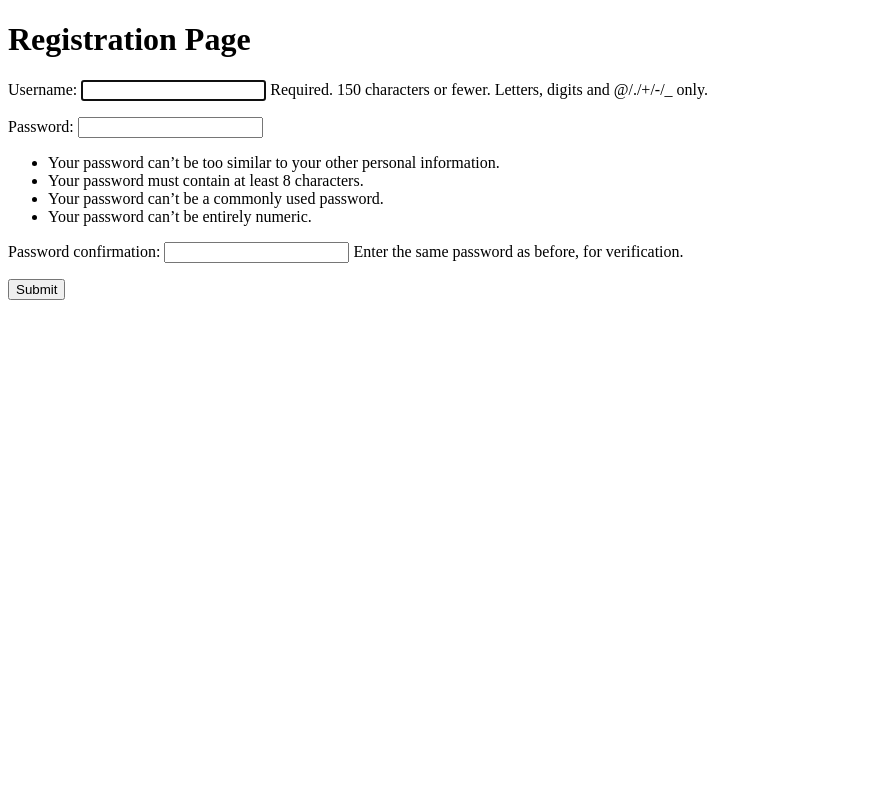
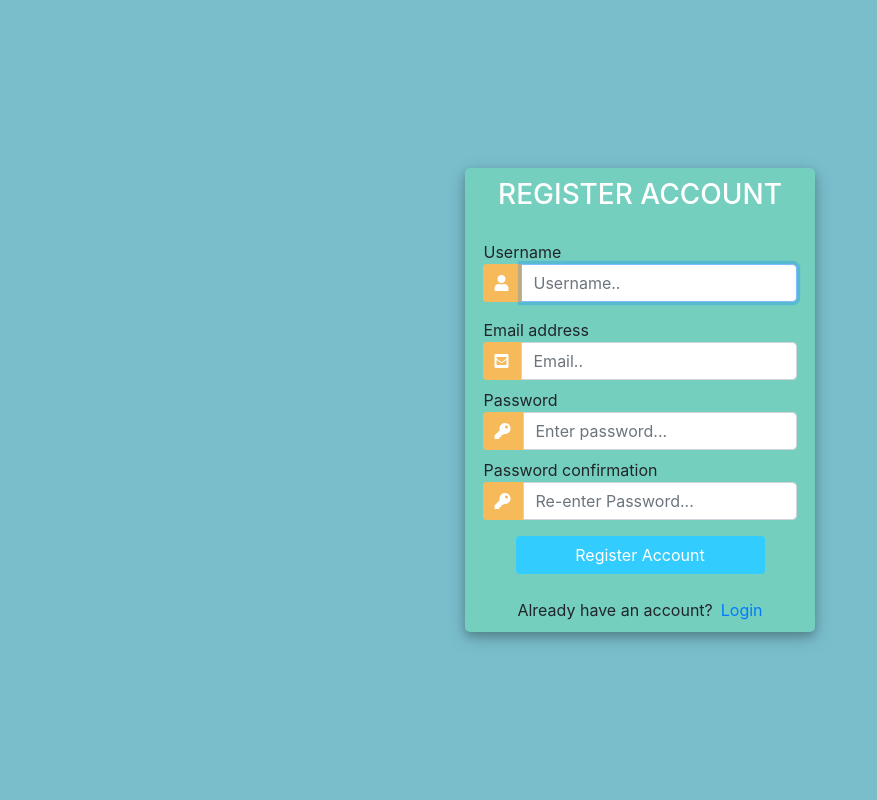
Before and after one commit to mdshahadothosen2001/Project-List, a Django app: page /accounts/register/ in a window 1280 px wide. Shown: the whole page, without its empty margins (0-877 px from the left). Run offline with Django 4.2, Linux system fonts and the light colour scheme; some libraries are stand-ins or nearby versions.

Commit message:
fea: create form for register.
1.before created one login form use default form, now create customize field and ui.

2.here two login form one is template form and another is making object form.

```diff
--- /dev/null
+++ b/login_system/accounts/templates/accounts/forms.py
@@ -0,0 +1,10 @@
+
+from django.contrib.auth.forms import UserCreationForm
+from django import forms
+from django.contrib.auth.models import User
+
+
+class UserForm(UserCreationForm):
+    class Meta:
+        model = User
+        fields = ['username', 'email', 'password1', 'password2']
--- a/login_system/accounts/templates/accounts/register.html
+++ b/login_system/accounts/templates/accounts/register.html
@@ -1,16 +1,165 @@
+
+
+
+
+
 <!DOCTYPE html>
-<html lang="en">
+<html>
+
 <head>
-    <title>Sign up</title>
+	<title>Login</title>
+	<link rel="stylesheet" href="https://stackpath.bootstrapcdn.com/bootstrap/4.1.3/css/bootstrap.min.css" integrity="sha384-MCw98/SFnGE8fJT3GXwEOngsV7Zt27NXFoaoApmYm81iuXoPkFOJwJ8ERdknLPMO" crossorigin="anonymous">
+	<script src="https://ajax.googleapis.com/ajax/libs/jquery/3.3.1/jquery.min.js"></script>
+	<link rel="stylesheet" href="https://use.fontawesome.com/releases/v5.6.1/css/all.css" integrity="sha384-gfdkjb5BdAXd+lj+gudLWI+BXq4IuLW5IT+brZEZsLFm++aCMlF1V92rMkPaX4PP" crossorigin="anonymous">
+
+	<style>
+		body,
+		html {
+			margin: 0;
+			padding: 0;
+			height: 100%;
+			background: #7abecc !important;
+		}
+		.user_card {
+			width: 350px;
+			margin-top: auto;
+			margin-bottom: auto;
+			background: #74cfbf;
+			position: relative;
+			display: flex;
+			justify-content: center;
+			flex-direction: column;
+			padding: 10px;
+			box-shadow: 0 4px 8px 0 rgba(0, 0, 0, 0.2), 0 6px 20px 0 rgba(0, 0, 0, 0.19);
+			-webkit-box-shadow: 0 4px 8px 0 rgba(0, 0, 0, 0.2), 0 6px 20px 0 rgba(0, 0, 0, 0.19);
+			-moz-box-shadow: 0 4px 8px 0 rgba(0, 0, 0, 0.2), 0 6px 20px 0 rgba(0, 0, 0, 0.19);
+			border-radius: 5px;
+
+		}
+
+		.form_container {
+			margin-top: 20px;
+		}
+
+		#form-title{
+			color: #fff;
+		}
+		.login_btn {
+			width: 100%;
+			background: #33ccff !important;
+			color: white !important;
+		}
+		.login_btn:focus {
+			box-shadow: none !important;
+			outline: 0px !important;
+		}
+		.login_container {
+			padding: 0 2rem;
+		}
+		.input-group-text {
+			background: #f7ba5b !important;
+			color: white !important;
+			border: 0 !important;
+			border-radius: 0.25rem 0 0 0.25rem !important;
+		}
+		.input_user,
+		.input_pass:focus {
+			box-shadow: none !important;
+			outline: 0px !important;
+		}
+
+	</style>
+
 </head>
 <body>
-    <h1>Registration Page</h1>
+	<div class="container h-100">
+		<div class="d-flex justify-content-center h-100">
+			<div class="user_card">
+				<div class="d-flex justify-content-center">
+					<h3 id="form-title">REGISTER ACCOUNT</h3>
+				</div>
+				<div class="d-flex justify-content-center form_container">
 
+					<form method="POST" action="">
+                        {% csrf_token %}
+                        {{form.username.label}}
+						<div class="input-group mb-3">
+							<div class="input-group-append">
+								<span class="input-group-text"><i class="fas fa-user"></i></span>
+							</div>
+							{{form.username}}
+						</div>
+                        {{form.email.label}}
+						<div class="input-group mb-2">
+							<div class="input-group-append">
+								<span class="input-group-text"><i class="fas fa-envelope-square"></i></span>
+							</div>
+							{{form.email}}
+						</div>
+                        {{form.password1.label}}
+						<div class="input-group mb-2">
+							<div class="input-group-append">
+								<span class="input-group-text"><i class="fas fa-key"></i></span>
+							</div>
+							{{form.password1}}
+						</div>
+                        {{form.password2.label}}
+						<div class="input-group mb-2">
+							<div class="input-group-append">
+								<span class="input-group-text"><i class="fas fa-key"></i></span>
+							</div>
+							{{form.password2}}
+						</div>
+
+				   		<div class="d-flex justify-content-center mt-3 login_container">
+				 			<input class="btn login_btn" type="submit" value="Register Account">
+				   		</div>
+					</form>
+				</div>
+
+				<div class="mt-4">
+					<div class="d-flex justify-content-center links">
+						Already have an account? <a href="{% url 'login' %}" class="ml-2">Login</a>
+					</div>
+				</div>
+			</div>
+		</div>
+	</div>
+	<script>
+						/* Because i didnt set placeholder values in forms.py they will be set here using vanilla Javascript
+		//We start indexing at one because CSRF_token is considered and input field
+		 */
+
+		//Query All input fields
+		var form_fields = document.getElementsByTagName('input')
+		form_fields[1].placeholder='Username..';
+		form_fields[2].placeholder='Email..';
+		form_fields[3].placeholder='Enter password...';
+		form_fields[4].placeholder='Re-enter Password...';
+
+
+		for (var field in form_fields){
+			form_fields[field].className += ' form-control'
+		}
+	</script>
+</body>
+</html>
+
+<!--- Or Can use
     <form action="" method="POST">
-        {% csrf_token %}
-        {{form.as_p}}
+        {{form.username.label}}
+        {{form.username}}
+
+        {{form.email.label}}
+        {{form.email}}
+
+        {{form.password1.label}}
+        {{form.password1}}
+
+        {{form.password2.label}}
+        {{form.password2}}
+
 
         <input type="submit" name="Create User">
     </form>
-</body>
-</html>
+-->
--- a/login_system/accounts/views.py
+++ b/login_system/accounts/views.py
@@ -3,12 +3,13 @@ from django.http import HttpResponse
 from django.forms import inlineformset_factory
 from django.contrib.auth.forms import UserCreationForm
 
+from .templates.accounts.forms import UserForm
 
 def registerPage(request):
-    form = UserCreationForm()
+    form = UserForm()
 
     if request.method == 'POST':
-        form = UserCreationForm(request.POST)
+        form = UserForm(request.POST)
         if form.is_valid():
             form.save()
 
```
